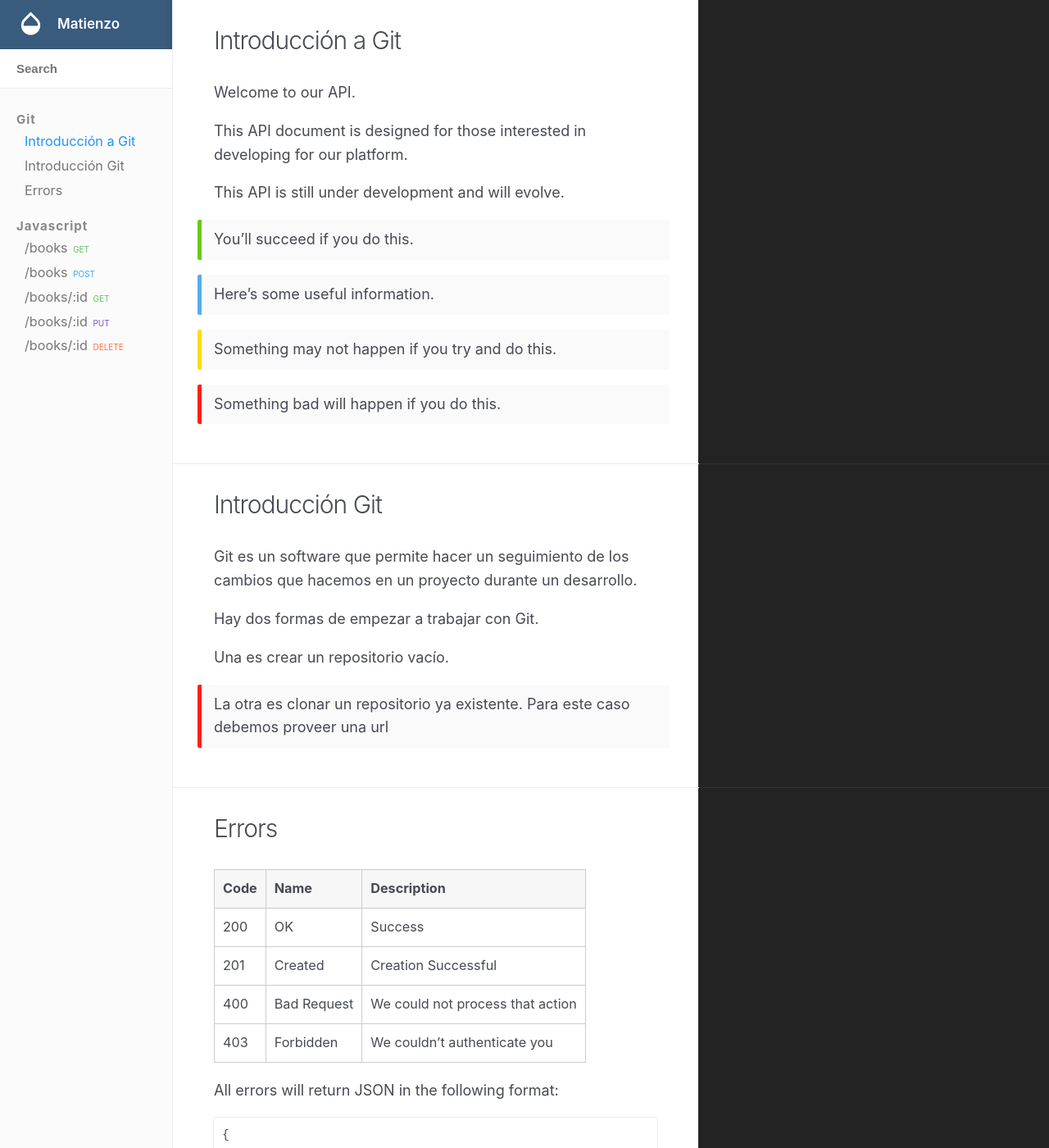
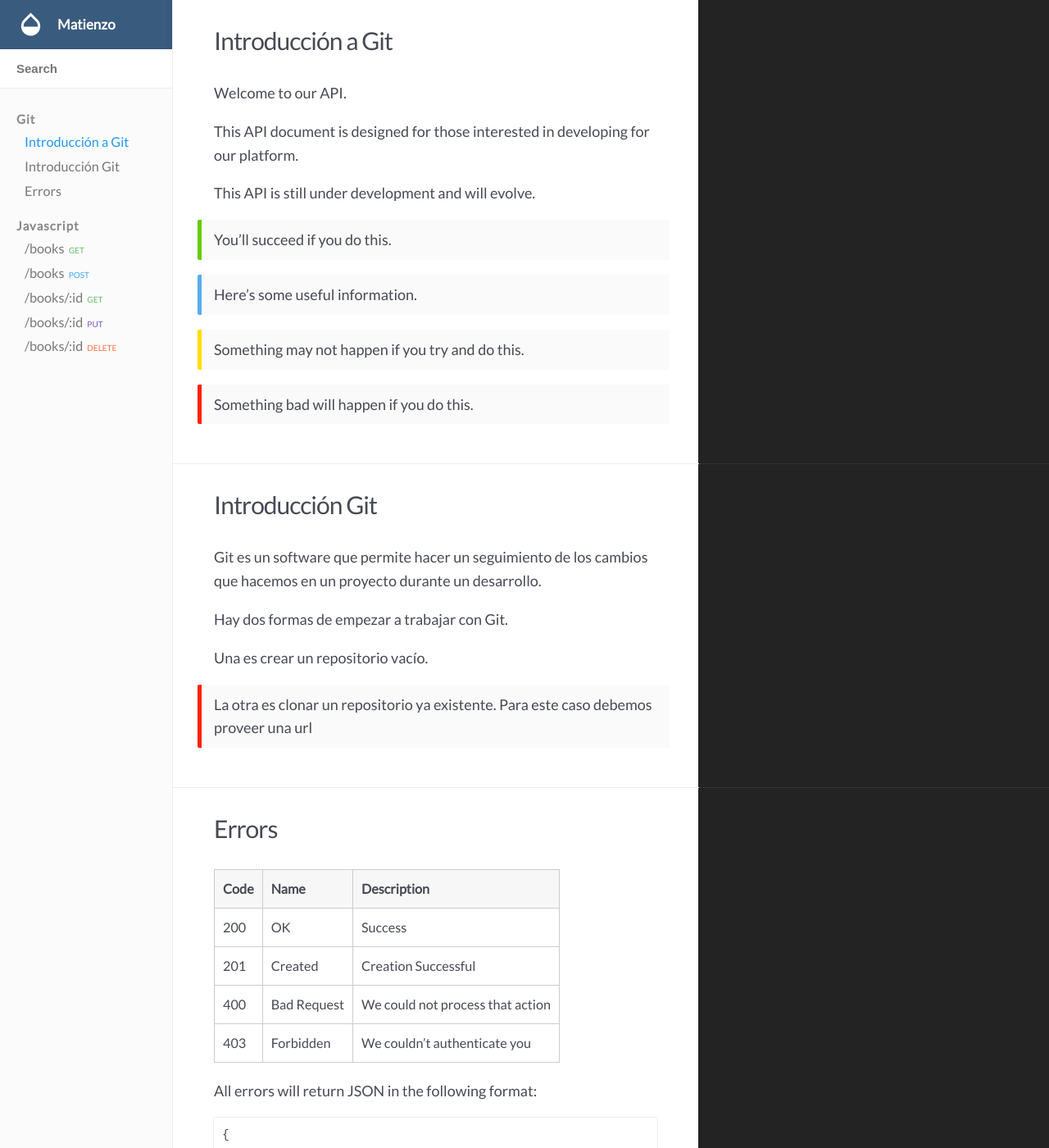
Before and after one commit to Matienzo/matienzo, a Jekyll site: the page built from index.html, in a window 1280 px wide and 1400 px high. Shown: the whole window at 82% size. Built offline with Jekyll 4.4.1, drawn with Linux system fonts in a browser that asks for light colours; nearby versions of some CDN libraries.

Commit message:
Update _main.scss

```diff
--- a/_sass/_main.scss
+++ b/_sass/_main.scss
@@ -37,7 +37,8 @@ body {
 	font-size: 1.8em;
 	line-height: 1.6;
 	font-weight: 400;
-	font-family: system, -apple-system, BlinkMacSystemFont, "Helvetica Neue", "Lucida Grande", sans-serif;
+	font-family: 'Lato', sans-serif;
+	// font-family: system, -apple-system, BlinkMacSystemFont, "Helvetica Neue", "Lucida Grande", sans-serif;
 	background: #fbfbfb;
 
 	&.nav-open {
```
